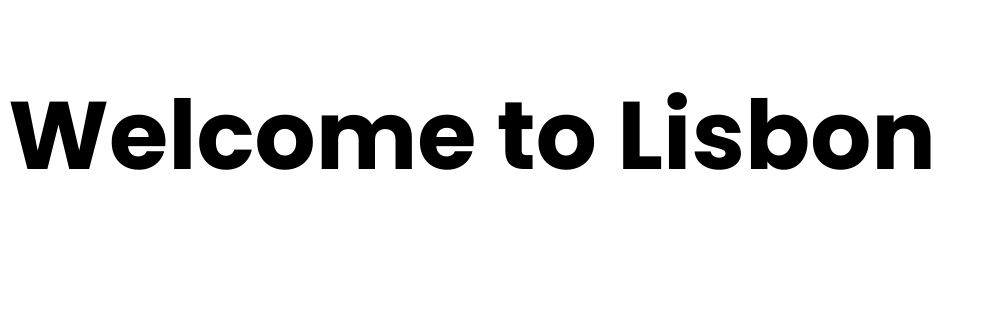
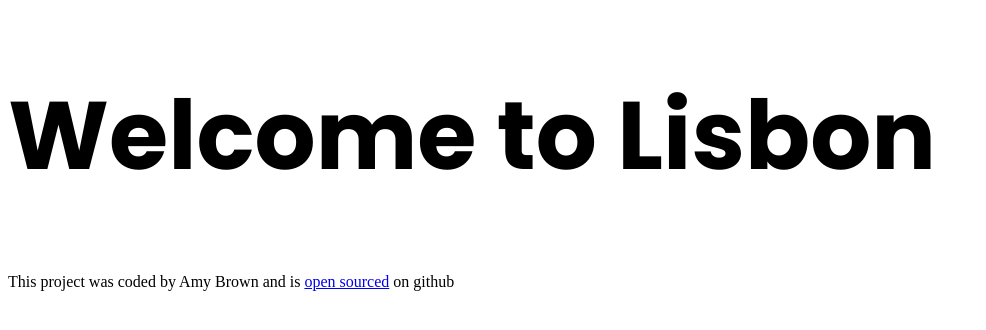
Before and after one commit to AimsLynne/Travel-project, a plain HTML site: page index.html in a window 1280 px wide. Shown: the whole page, without its empty margins (0-986 px from the left). Drawn offline with Linux system fonts and the light colour scheme.

Commit message:
Added link to the GitHub repository

```diff
--- a/index.html
+++ b/index.html
@@ -12,5 +12,13 @@
   </head>
   <body>
     <h1>Welcome to Lisbon</h1>
+
+    <footer>
+      This project was coded by Amy Brown and is
+      <a href="https://github.com/AimsLynne/Travel-project" target="_blank"
+        >open sourced</a
+      >
+      on github
+    </footer>
   </body>
 </html>
```
